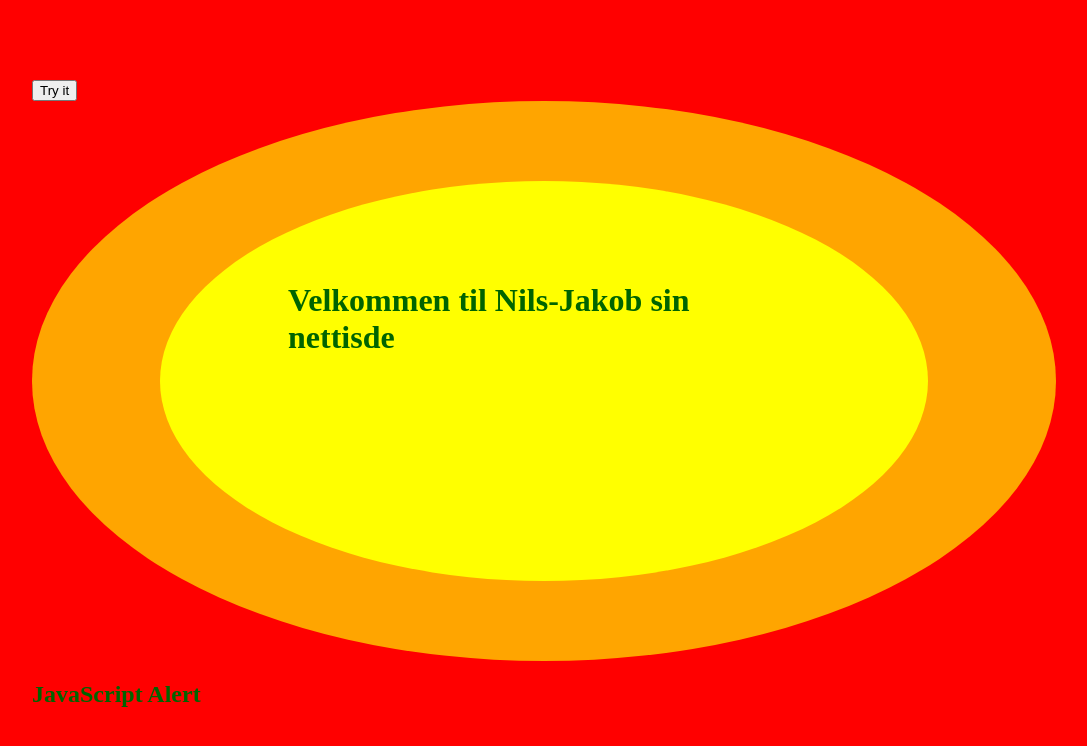
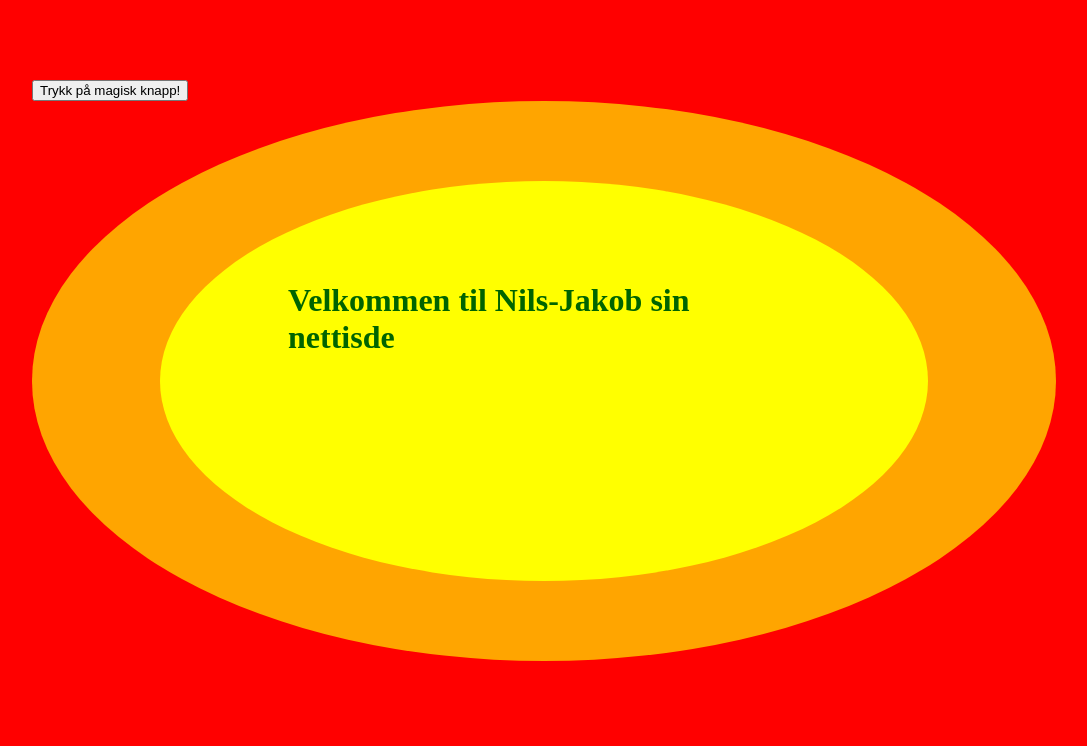
Before and after one commit to MostlyDead/Iphone-review, a plain HTML site: page index.html in a window 1280 px wide. Shown: the whole page, without its empty margins (96-1183 px from the left). Drawn offline with Linux system fonts and the light colour scheme.

Commit message:
Update index.html

```diff
--- a/index.html
+++ b/index.html
@@ -11,7 +11,7 @@
     }
 </style>
 </head>
-<button onclick="myFunction()">Try it</button>
+<button onclick="myFunction()">Trykk på magisk knapp!</button>
 <body style="background-color: red;">
     <div style="background-color:orange;">
         <div style="background-color: yellow; height: 30vh;">
@@ -19,7 +19,6 @@
     </div>
     </div>
 
-<h2>JavaScript Alert</h2>
 
 
 <script
```
